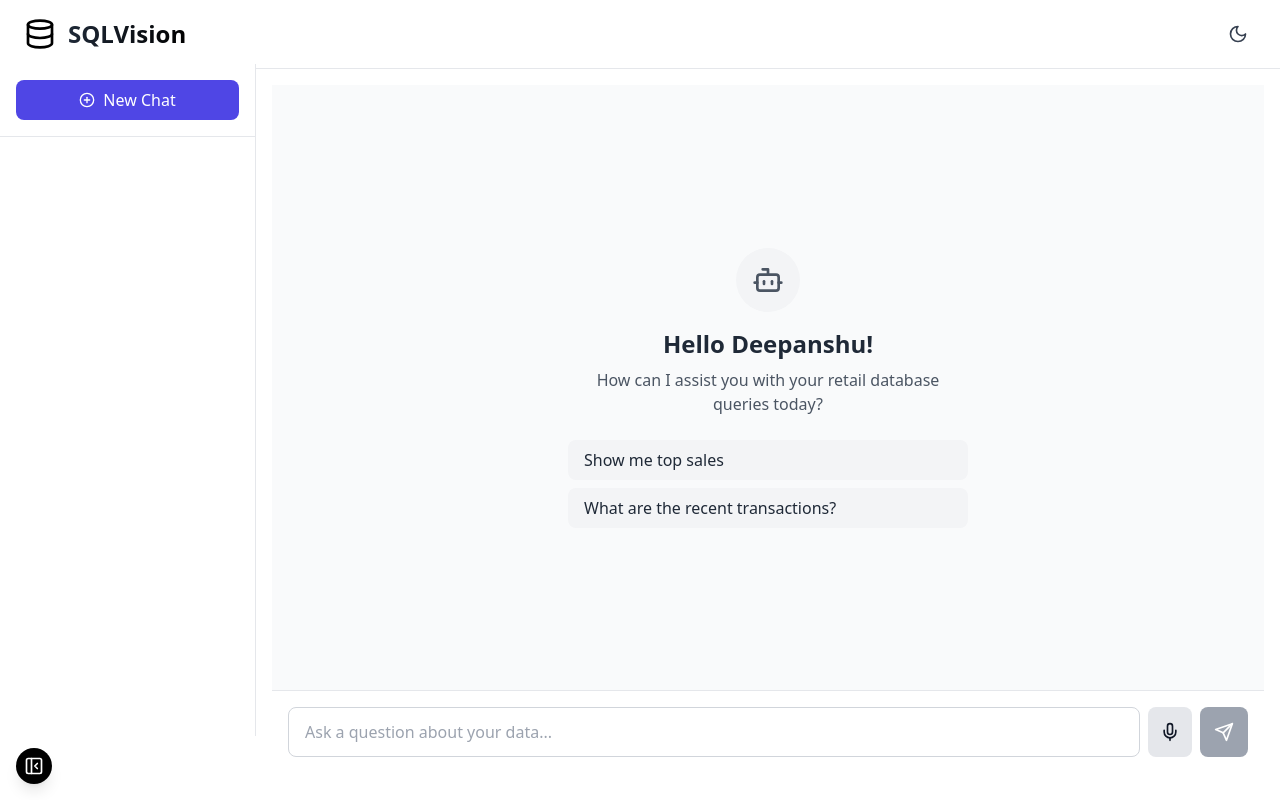
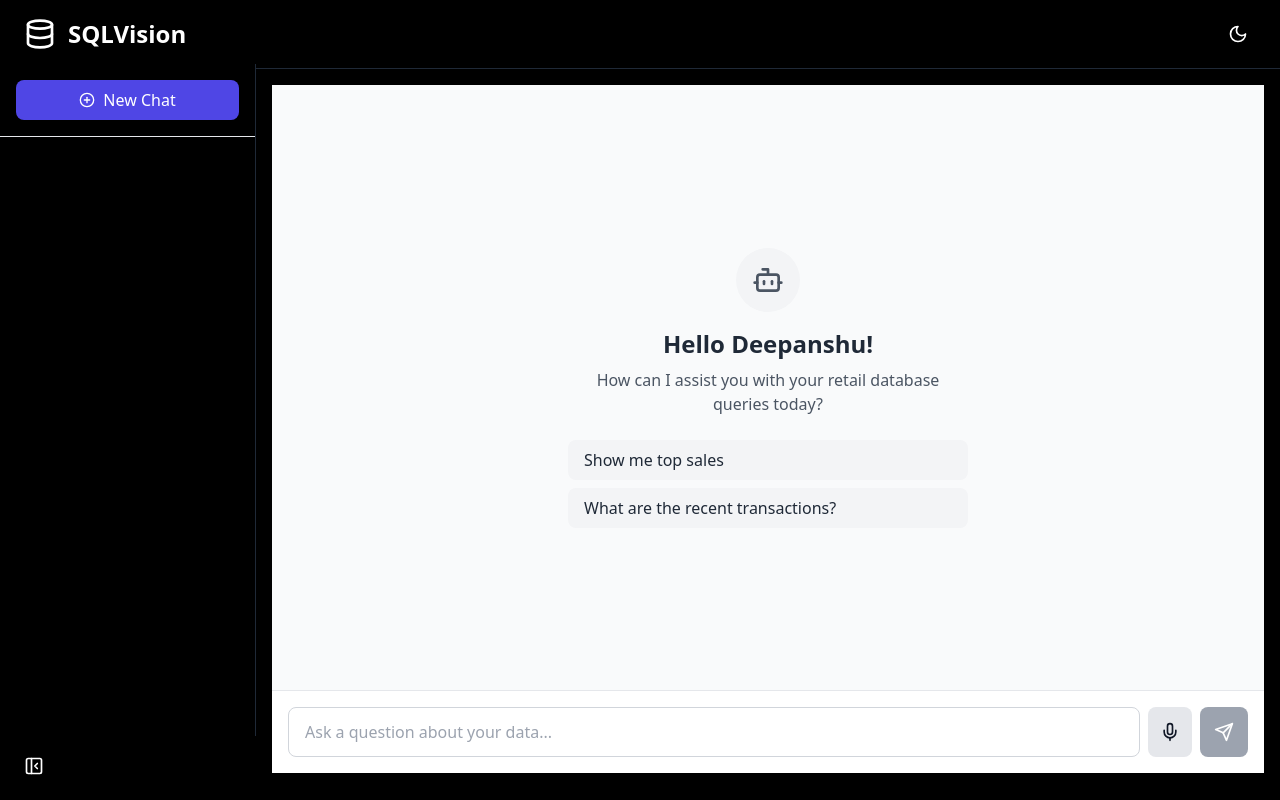
Before and after one commit to Devchawla2608/hackathon, a React (Vite) app: page / in a window 1280 px wide. Built offline with nearby package versions, Linux system fonts and the light colour scheme.

Commit message:
Change application background to black

```diff
--- a/src/App.tsx
+++ b/src/App.tsx
@@ -91,11 +91,11 @@ function App() {
 
   return (
     <ThemeProvider>
-      <div className="min-h-screen bg-white dark:bg-gray-900 text-gray-900 dark:text-white">
+      <div className="min-h-screen bg-black text-gray-900 dark:text-white">
         <Header />
         <div className="flex h-[calc(100vh-5rem)]">
           <div
-            className={`fixed inset-y-16 left-0 z-30 w-64 transform bg-white dark:bg-gray-800 border-r border-gray-200 dark:border-gray-700 transition-transform duration-300 ${
+            className={`fixed inset-y-16 left-0 z-30 w-64 transform bg-black border-r border-gray-800 transition-transform duration-300 ${
               isSidebarOpen ? 'translate-x-0' : '-translate-x-full'
             }`}
           >
--- a/src/components/Header.tsx
+++ b/src/components/Header.tsx
@@ -6,11 +6,11 @@ const Header: React.FC = () => {
   const { theme, toggleTheme } = useTheme();
 
   return (
-    <header className="w-full py-4 px-6 transition-colors duration-300 bg-white dark:bg-gray-900 border-b border-gray-200 dark:border-gray-800">
+    <header className="w-full py-4 px-6 transition-colors duration-300 bg-black border-b border-gray-800">
       <div className="container mx-auto flex justify-between items-center">
         <div className="flex items-center space-x-3">
-          <Database className="w-8 h-8 text-black dark:text-gray-300" />
-          <h1 className="text-2xl font-bold bg-clip-text text-transparent bg-gradient-to-r from-gray-800 to-black dark:from-gray-300 dark:to-white">
+          <Database className="w-8 h-8 text-white" />
+          <h1 className="text-2xl font-bold text-white">
             SQLVision
           </h1>
         </div>
@@ -18,12 +18,12 @@ const Header: React.FC = () => {
         <button
           aria-label={`Switch to ${theme === 'light' ? 'dark' : 'light'} mode`}
           onClick={toggleTheme}
-          className="p-2 rounded-full hover:bg-gray-100 dark:hover:bg-gray-800 transition-colors duration-200"
+          className="p-2 rounded-full hover:bg-gray-800 transition-colors duration-200"
         >
           {theme === 'light' ? (
-            <Moon className="w-5 h-5 text-gray-700" />
+            <Moon className="w-5 h-5 text-white" />
           ) : (
-            <Sun className="w-5 h-5 text-gray-300" />
+            <Sun className="w-5 h-5 text-white" />
           )}
         </button>
       </div>
@@ -31,4 +31,4 @@ const Header: React.FC = () => {
   );
 };
 
-export default Header
+export default Header;
```
